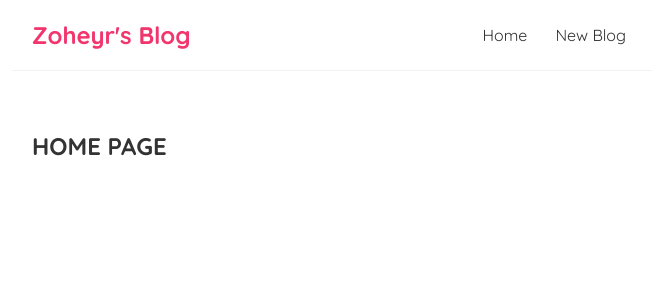
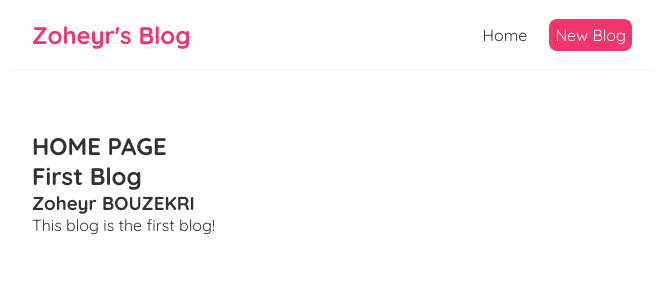
Before and after one commit to zoheyrbouzekri/React-Fundamentals-Blog, a React (Create React App) app: page / in a window 1280 px wide. Shown: the top 300 px of the page, without its empty margins (308-971 px from the left). Built offline with nearby package versions, Linux system fonts and the light colour scheme.

Commit message:
Show Blogs

```diff
--- a/src/Home.js
+++ b/src/Home.js
@@ -1,7 +1,22 @@
+import { useState } from "react";
+
 const Home = () => {
+
+    const [blogs, setBlogs] = useState([
+        {title: "First Blog", body:"This blog is the first blog!", author:"Zoheyr BOUZEKRI", id:1}
+    ]);
+
     return (
         <div className="home">
             <h2>HOME PAGE</h2>
+            {blogs.map((blog) => (
+                <div className="blog-preview" key={blog.id}>
+                    <h2>{ blog.title }</h2>
+                    <h3>{ blog.author }</h3>
+                    <p>{ blog.body }</p>
+                </div>
+            ))}
+
         </div>
     );
 }
--- a/src/Navbar.js
+++ b/src/Navbar.js
@@ -4,7 +4,11 @@ const Navbar = () => {
             <h1>Zoheyr's Blog</h1>
             <div className="links">
                 <a href="/">Home</a>
-                <a href="/create">New Blog</a>
+                <a href="/create" style={{
+                    color: 'white',
+                    backgroundColor: '#f1356d',
+                    borderRadius: '8px'
+                }}>New Blog</a>
             </div>
         </nav>
     );
```
